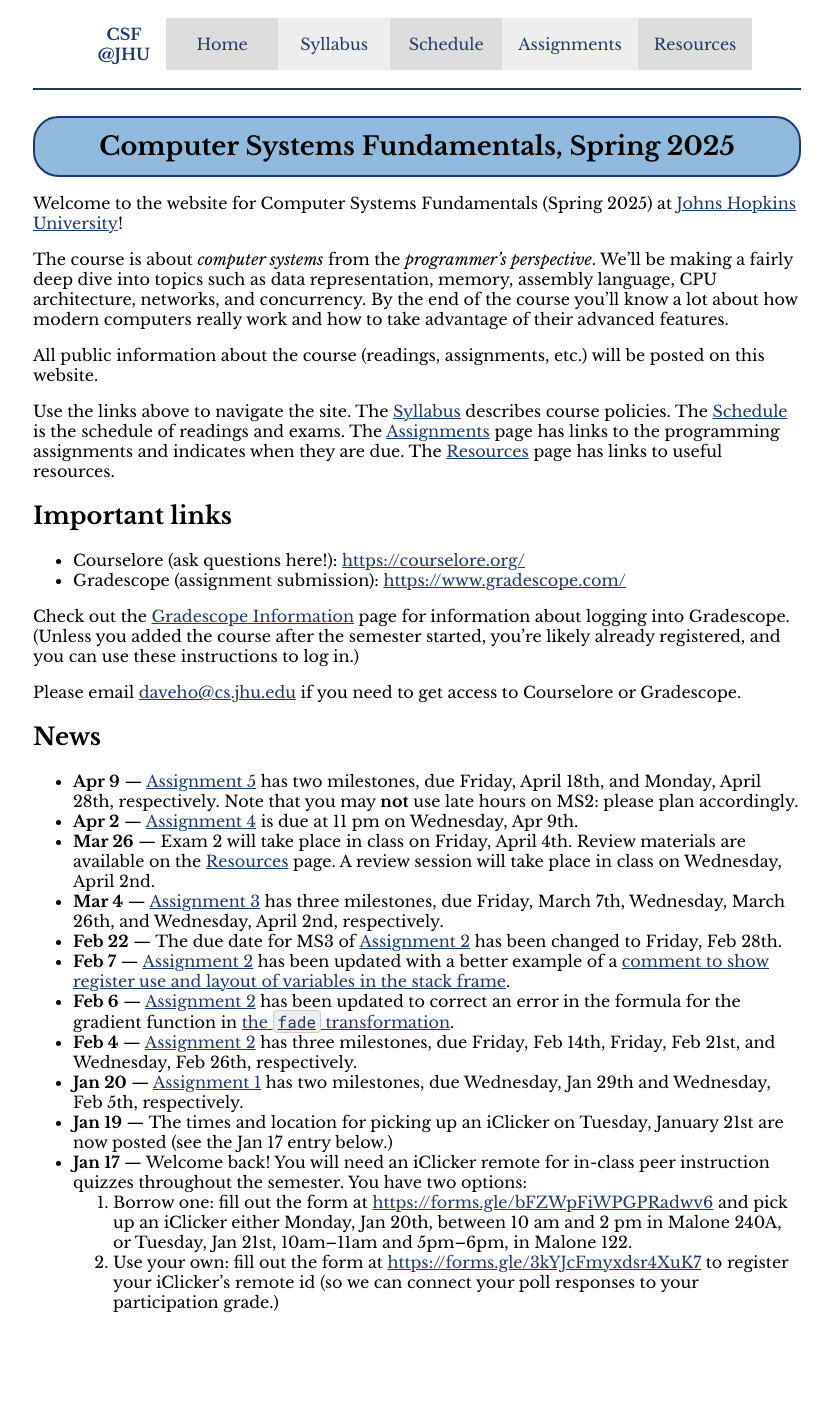
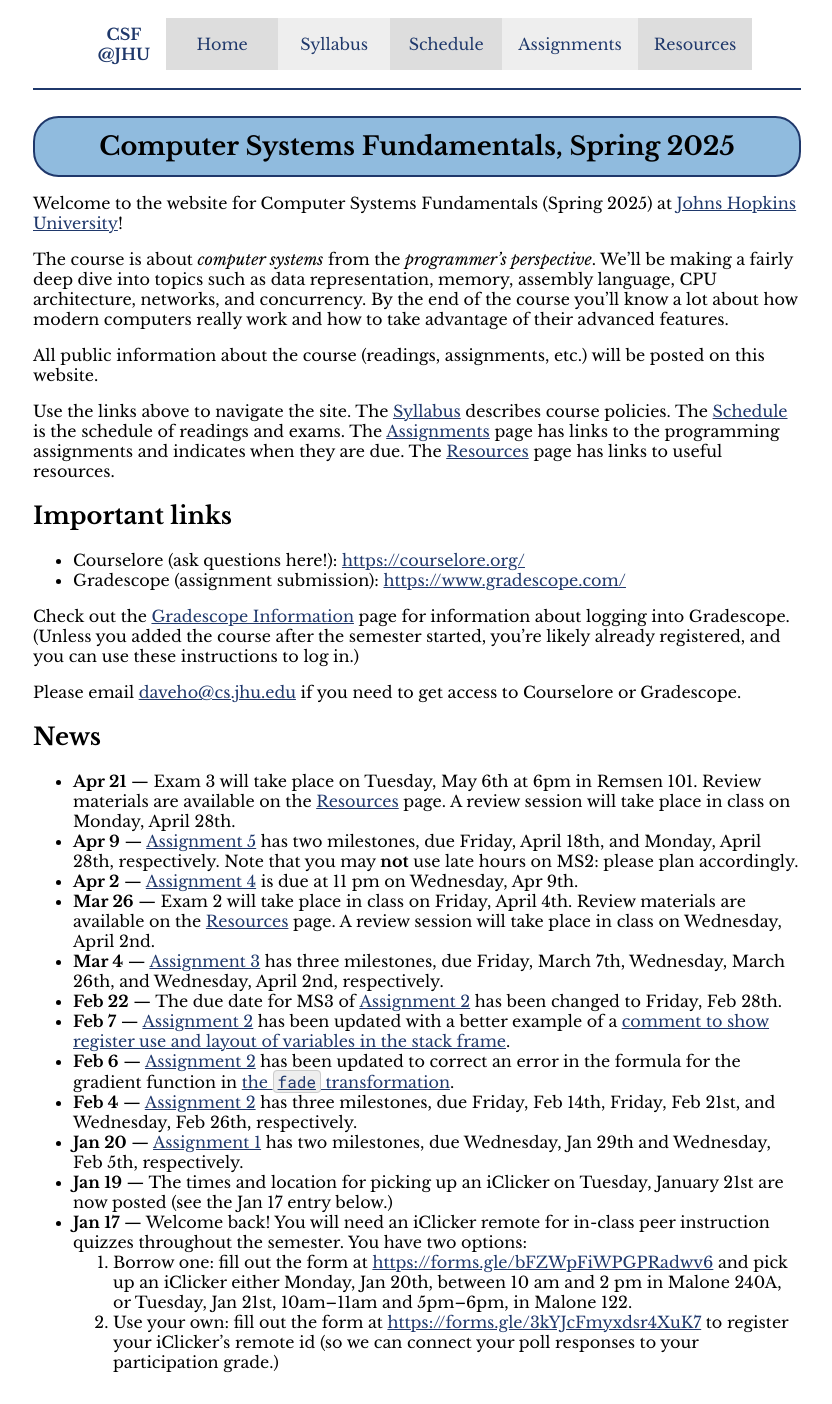
Before and after one commit to jhucsf/spring2025, a Jekyll site: the page built from index.md, in a window 1280 px wide. Shown: the whole page, without its empty margins (223-1055 px from the left). Built offline with Jekyll 4.4.1, drawn with Linux system fonts in a browser that asks for light colours; before the commit the page ends 1344 px from its top, so only the background shows below that.

Commit message:
review materials for exam 3

```diff
--- a/index.md
+++ b/index.md
@@ -38,6 +38,9 @@ Gradescope.
 
 ## News
 
+* **Apr 21** — Exam 3 will take place on Tuesday, May 6th at 6pm in Remsen 101.
+  Review materials are available on the [Resources](resources.html) page.
+  A review session will take place in class on Monday, April 28th.
 * **Apr 9** — [Assignment 5](assign/assign05.html) has two milestones, due
   Friday, April 18th, and Monday, April 28th, respectively. Note that you
   may **not** use late hours on MS2: please plan accordingly.
```
Also changed, not shown: resources.md (+0 -2 lines).
